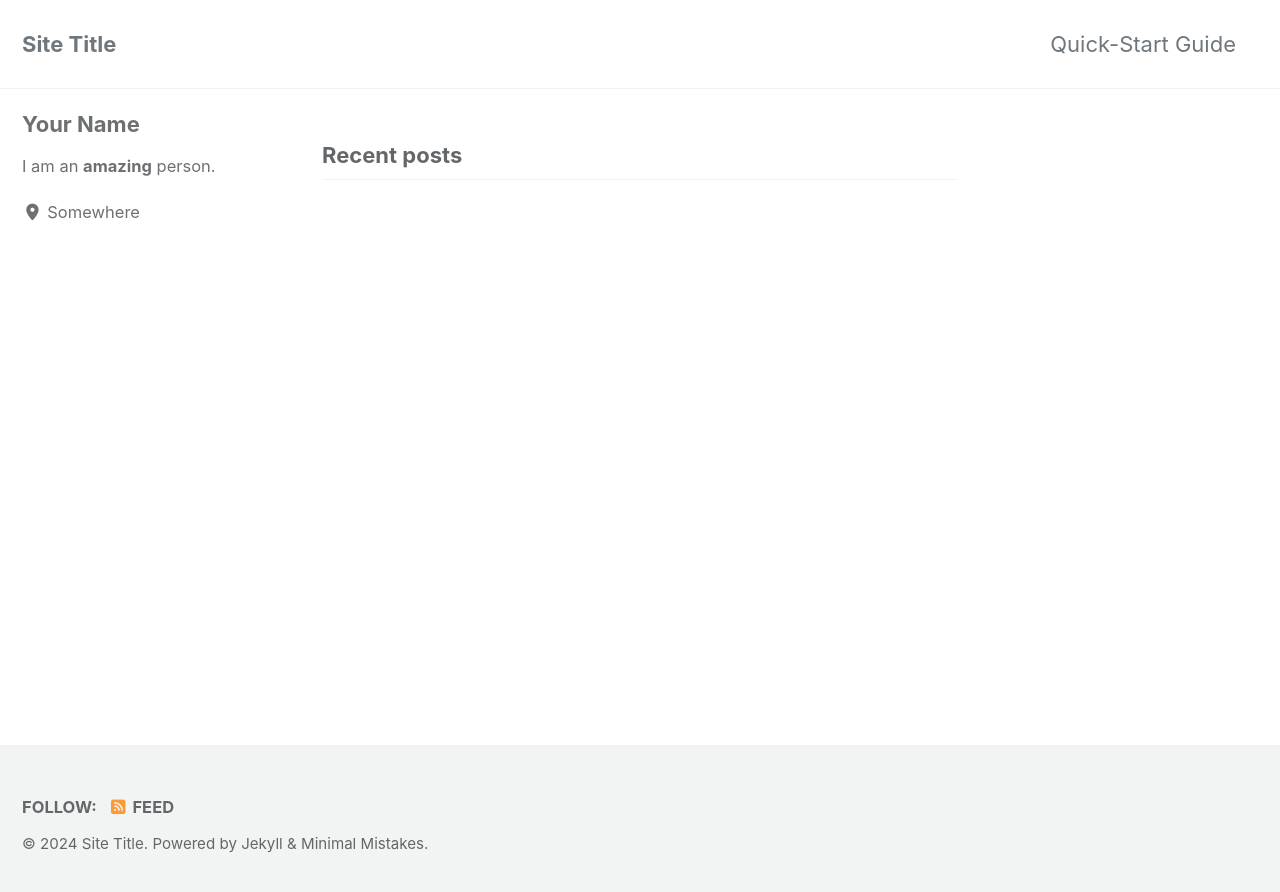
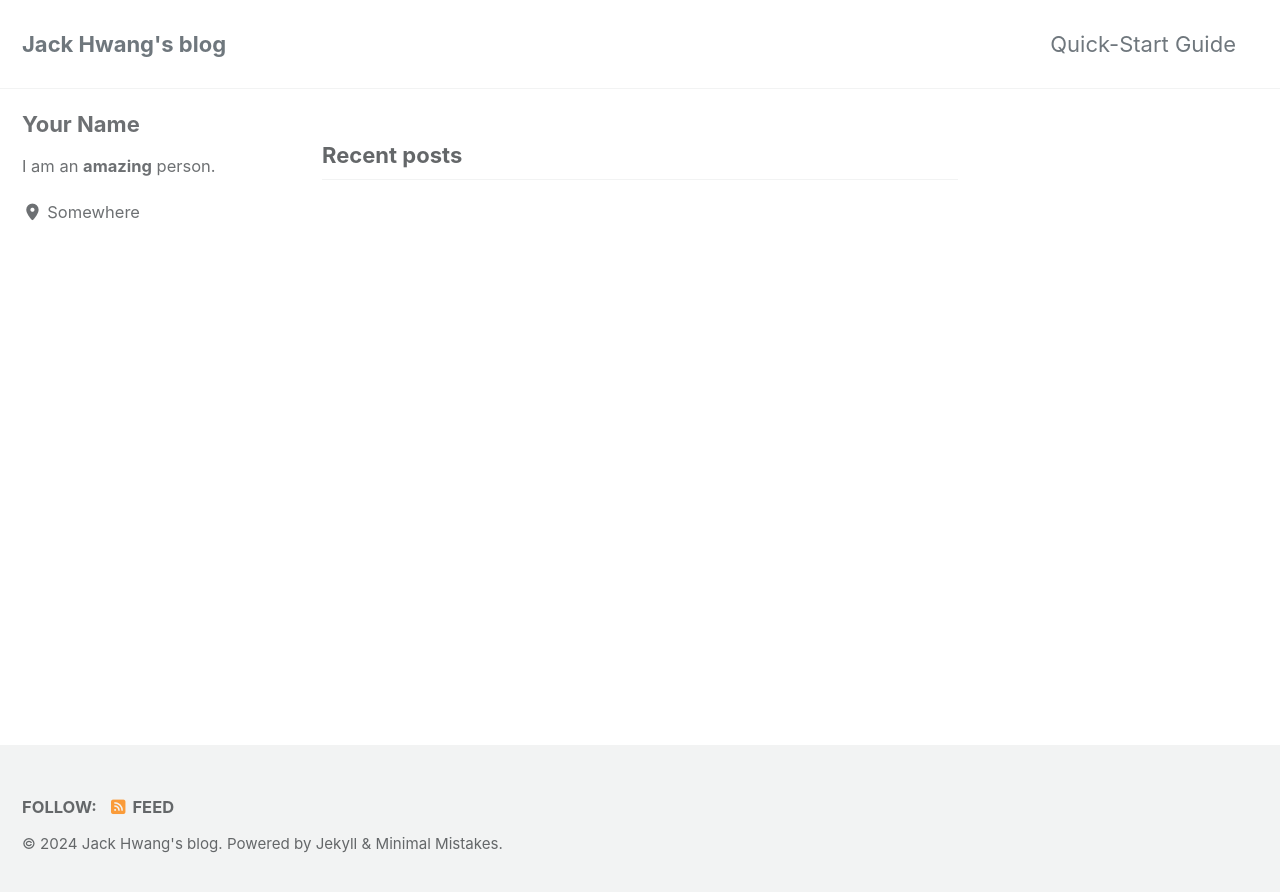
Before and after one commit to byungjoohwang-1/byungjoohwang-1.github.io, a Jekyll site: the page built from index.html, in a window 1280 px wide. Shown: the top 892 px of the page. Built offline with Jekyll 4.4.1, drawn with Linux system fonts in a browser that asks for light colours; cached includes are drawn as plain includes; the list of posts is cut into pages by our own code.

Commit message:
Update _config.yml
Update _config.yml

```diff
--- a/_config.yml
+++ b/_config.yml
@@ -16,12 +16,12 @@ minimal_mistakes_skin    : "default" # "air", "aqua", "contrast", "dark", "dirt"
 
 # Site Settings
 locale                   : "en-US"
-title                    : "Site Title"
+title                    : "Jack Hwang's blog"
 title_separator          : "-"
 subtitle                 : # site tagline that appears below site title in masthead
-name                     : "Your Name"
-description              : "An amazing website."
-url                      : # the base hostname & protocol for your site e.g. "https://mmistakes.github.io"
+name                     : "Jack Hwang"
+description              : "For better life"
+url                      : "https://byungjoohwang-1.github.io"
 baseurl                  : # the subpath of your site, e.g. "/blog"
 repository               : # GitHub username/repo-name e.g. "mmistakes/minimal-mistakes"
 teaser                   : # path of fallback teaser image, e.g. "/assets/images/500x300.png"
```
